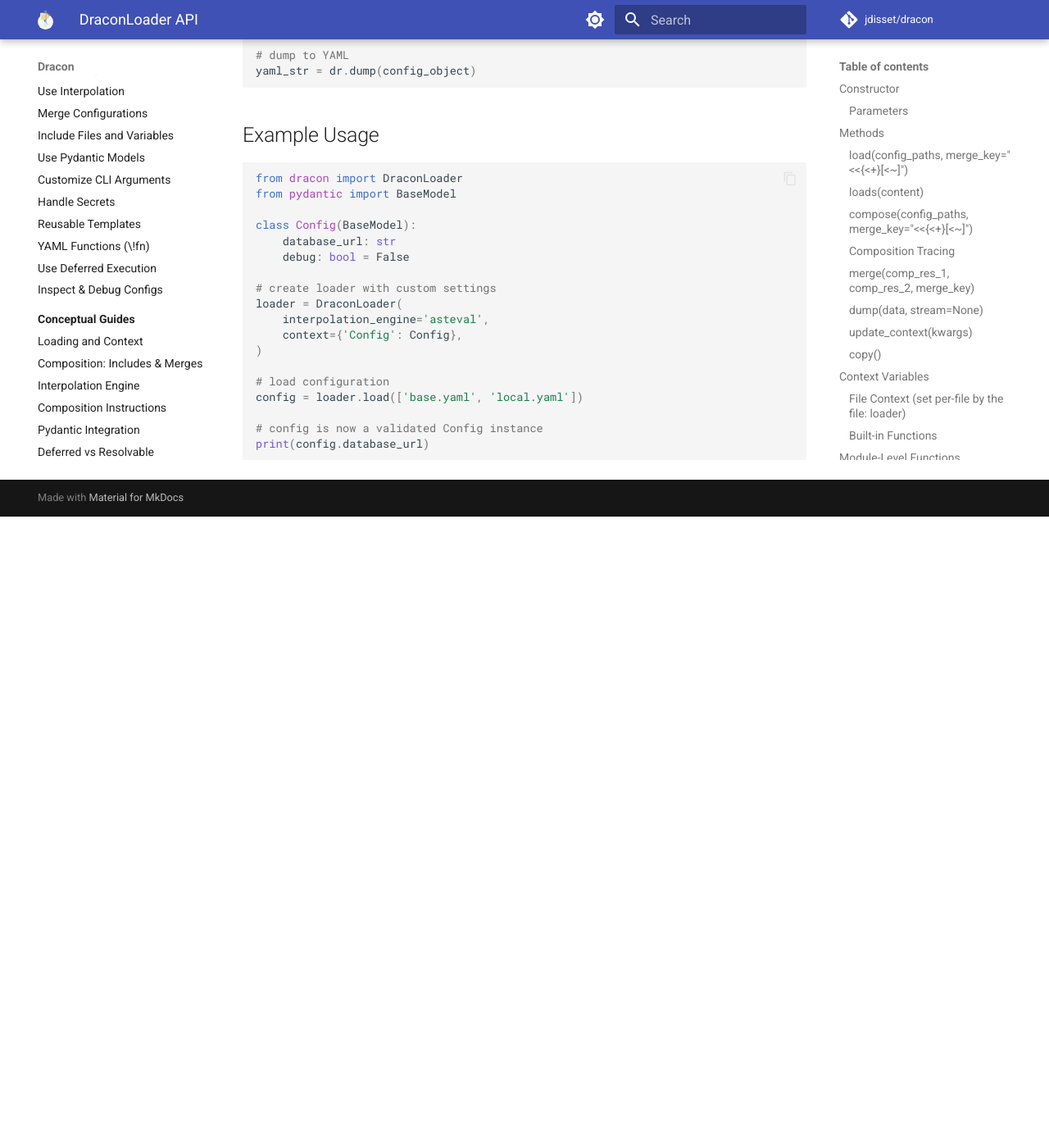
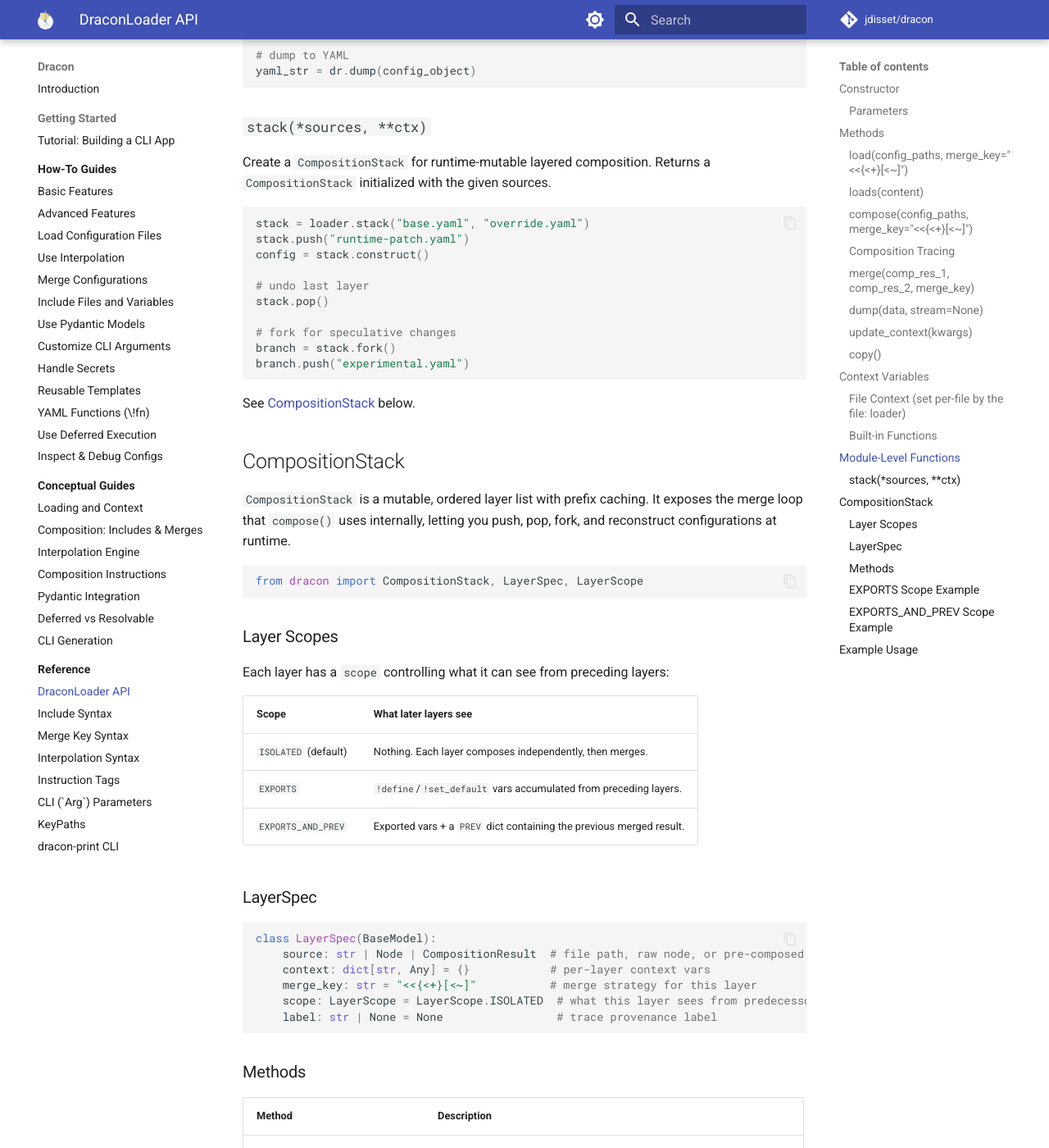
Before and after one commit to jdisset/dracon, an MkDocs documentation site: the page built from docs/reference/loader_api.md, in a window 1280 px wide and 1400 px high, scrolled down 5668 px. Shown: the whole window at 82% size. Built offline with MkDocs 1.6.1 and Material for MkDocs 9.7.7, drawn with Linux system fonts in a browser that asks for light colours; comment, search, counter and statistics services are not loaded; before the commit the page ends 6298 px from its top, so only the background shows below that; some of the changed text lies outside the part shown.

Commit message:
docs: add CompositionStack to DOCSUMMARY and loader API reference

````diff
--- a/docs/reference/loader_api.md
+++ b/docs/reference/loader_api.md
@@ -213,6 +213,86 @@ config = dr.load_file('config.yaml')
 yaml_str = dr.dump(config_object)
 ```
 
+### `stack(*sources, **ctx)`
+
+Create a `CompositionStack` for runtime-mutable layered composition. Returns a `CompositionStack` initialized with the given sources.
+
+```python
+stack = loader.stack("base.yaml", "override.yaml")
+stack.push("runtime-patch.yaml")
+config = stack.construct()
+
+# undo last layer
+stack.pop()
+
+# fork for speculative changes
+branch = stack.fork()
+branch.push("experimental.yaml")
+```
+
+See [CompositionStack](#compositionstack) below.
+
+## CompositionStack
+
+`CompositionStack` is a mutable, ordered layer list with prefix caching. It exposes the merge loop that `compose()` uses internally, letting you push, pop, fork, and reconstruct configurations at runtime.
+
+```python
+from dracon import CompositionStack, LayerSpec, LayerScope
+```
+
+### Layer Scopes
+
+Each layer has a `scope` controlling what it can see from preceding layers:
+
+| Scope | What later layers see |
+|-------|-----------------------|
+| `ISOLATED` (default) | Nothing. Each layer composes independently, then merges. |
+| `EXPORTS` | `!define`/`!set_default` vars accumulated from preceding layers. |
+| `EXPORTS_AND_PREV` | Exported vars + a `PREV` dict containing the previous merged result. |
+
+### LayerSpec
+
+```python
+class LayerSpec(BaseModel):
+    source: str | Node | CompositionResult  # file path, raw node, or pre-composed result
+    context: dict[str, Any] = {}            # per-layer context vars
+    merge_key: str = "<<{<+}[<~]"           # merge strategy for this layer
+    scope: LayerScope = LayerScope.ISOLATED  # what this layer sees from predecessors
+    label: str | None = None                 # trace provenance label
+```
+
+### Methods
+
+| Method | Description |
+|--------|-------------|
+| `push(layer, **ctx)` | Append a layer. Returns the new index. |
+| `pop(index=-1)` | Remove a layer. Invalidates cache from that index onward. |
+| `replace(index, layer, **ctx)` | Swap a layer in-place (hot-reload). Returns the old layer. |
+| `fork()` | Shallow-copy the stack. The fork diverges independently. |
+| `composed` (property) | The folded `CompositionResult`, computed incrementally via prefix caching. |
+| `construct(**kwargs)` | Compose + construct into Python objects. |
+
+### EXPORTS Scope Example
+
+```python
+stack = CompositionStack(loader, [
+    LayerSpec(source="base.yaml"),  # has: !define model: resnet
+    LayerSpec(source="conditional.yaml", scope=LayerScope.EXPORTS),
+])
+# conditional.yaml can use ${model} from base.yaml
+config = stack.construct()
+```
+
+### EXPORTS_AND_PREV Scope Example
+
+```python
+stack = CompositionStack(loader, [
+    LayerSpec(source="workspace.yaml"),
+    LayerSpec(source="add-surface.yaml", scope=LayerScope.EXPORTS_AND_PREV),
+])
+# add-surface.yaml can use !include var:PREV@surfaces and ${PREV} expressions
+```
+
 ## Example Usage
 
 ```python
````
Also changed, not shown: DOCSUMMARY.md (+88 -38 lines).
